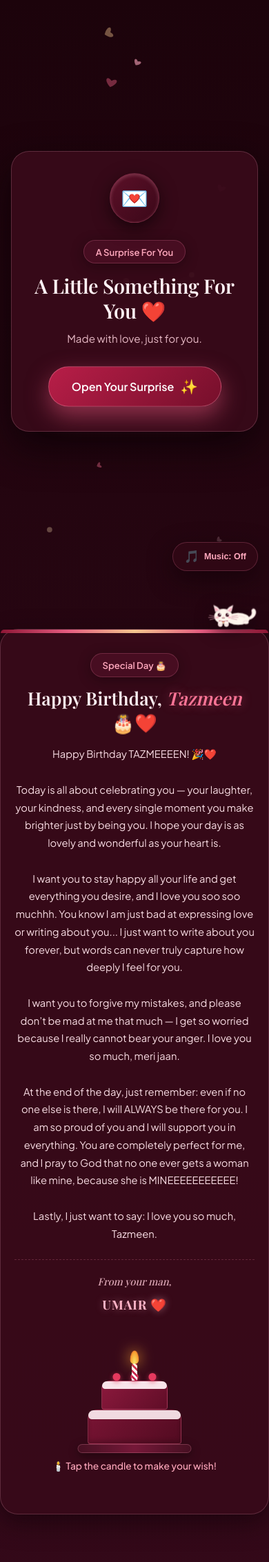
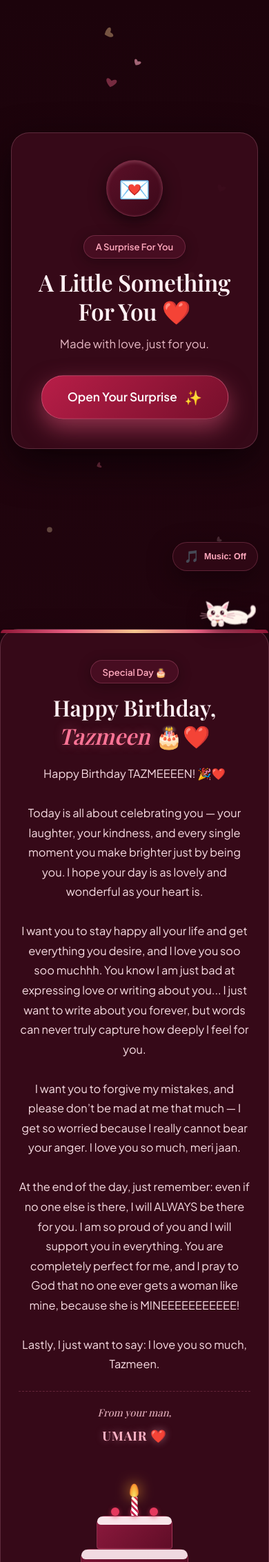
Before and after one commit to umairayub842-blip/birthday, a PHP site: page / in a window 390 px wide. Shown: the top 2265 px of the page at 69% size. Run offline with PHP 8.4, Linux system fonts and the light colour scheme; some web fonts are replaced.

Commit message:
Fix squeezed mobile view: make gallery photos big & immersive, enlarge cards and typography across all sections

```diff
--- a/style.css
+++ b/style.css
@@ -101,15 +100,15 @@ body {
   z-index: 2;
   width: 100%;
   max-width: 100%;
-  overflow-x: clip;
-}
-
-/* Mobile-first Container */
+  overflow-x: hidden;
+}
+
+/* Mobile-first Container (Spacious & Roomy) */
 .container {
   width: 100%;
   max-width: 1080px;
   margin: 0 auto;
-  padding: 0 1rem;
+  padding: 0 1.25rem;
 }
 
 /* --- Fluid Responsive Typography --- */
@@ -161,11 +160,11 @@ h1, h2, h3, h4 {
   display: inline-flex;
   align-items: center;
   justify-content: center;
-  gap: 0.55rem;
-  padding: 0.9rem 2rem;
-  min-height: 48px;
+  gap: 0.65rem;
+  padding: 1.05rem 2.25rem;
+  min-height: 52px;
   font-family: var(--font-body);
-  font-size: 0.98rem;
+  font-size: 1.05rem;
   font-weight: 600;
   border-radius: var(--radius-full);
   border: 1px solid rgba(255, 160, 185, 0.35);
@@ -293,14 +292,15 @@ h1, h2, h3, h4 {
 .hero-envelope-card {
   position: relative;
   width: 100%;
-  max-width: 460px;
+  max-width: 520px;
   background: var(--bg-card);
   border: 1px solid var(--border-light);
   border-radius: var(--radius-lg);
-  padding: 2.25rem 1.35rem;
+  padding: 2.75rem 1.65rem;
   box-shadow: var(--shadow-lg);
   transition: var(--transition-smooth);
   animation: cardFadeIn 1s cubic-bezier(0.16, 1, 0.3, 1) forwards;
+  margin: 0 auto;
 }
 
 @keyframes cardFadeIn {
@@ -315,16 +315,16 @@ h1, h2, h3, h4 {
 }
 
 .hero-envelope-icon {
-  width: 72px;
-  height: 72px;
-  margin: 0 auto 1.25rem;
+  width: 82px;
+  height: 82px;
+  margin: 0 auto 1.35rem;
   background: linear-gradient(135deg, #5C1028 0%, #3B0819 100%);
   border: 1px solid var(--border-delicate);
   border-radius: 50%;
   display: flex;
   align-items: center;
   justify-content: center;
-  font-size: 2rem;
+  font-size: 2.35rem;
   box-shadow: inset 0 2px 5px rgba(255, 180, 200, 0.25), 0 8px 24px rgba(10, 1, 5, 0.65);
   animation: softFloat 4s ease-in-out infinite;
 }
@@ -335,18 +335,18 @@ h1, h2, h3, h4 {
 }
 
 .hero-title {
-  font-size: clamp(1.8rem, 6.2vw, 2.75rem);
-  margin-bottom: 0.75rem;
+  font-size: clamp(2.1rem, 7.2vw, 2.9rem);
+  margin-bottom: 0.85rem;
   color: #FFF0F3;
   letter-spacing: -0.01em;
 }
 
 .hero-subtitle {
-  font-size: clamp(0.95rem, 3.4vw, 1.05rem);
+  font-size: clamp(1.05rem, 3.8vw, 1.18rem);
   color: var(--text-muted);
-  margin-bottom: 1.85rem;
+  margin-bottom: 2rem;
   font-weight: 400;
-  line-height: 1.5;
+  line-height: 1.6;
 }
 
 .hero-sparkle-decor {
@@ -368,9 +368,12 @@ h1, h2, h3, h4 {
   background: var(--bg-card);
   border: 1px solid var(--border-light);
   border-radius: var(--radius-lg);
-  padding: 2.15rem 1.25rem;
+  padding: 2.75rem 1.6rem;
   box-shadow: var(--shadow-md);
-  margin-bottom: 1.75rem;
+  margin-bottom: 2rem;
+  max-width: 580px;
+  margin-left: auto;
+  margin-right: auto;
   position: relative;
   overflow: visible; /* Allows the cute cat to peek over the top border */
 }
@@ -390,9 +393,9 @@ h1, h2, h3, h4 {
 /* --- Cute Laying / Peeking Cat on Birthday Card Border --- */
 .card-cat-wrapper {
   position: absolute;
-  top: -36px;
-  right: clamp(14px, 4vw, 38px);
-  width: clamp(82px, 15vw, 112px);
+  top: -42px;
+  right: clamp(16px, 4vw, 42px);
+  width: clamp(96px, 18vw, 128px);
   z-index: 25;
   cursor: pointer;
   user-select: none;
@@ -494,9 +501,9 @@ h1, h2, h3, h4 {
 }
 
 .birthday-heading {
-  font-size: clamp(1.65rem, 5.8vw, 2.85rem);
+  font-size: clamp(2rem, 7.2vw, 3.2rem);
   color: #FFF0F3;
-  margin-bottom: 1.1rem;
+  margin-bottom: 1.25rem;
   line-height: 1.3;
 }
 
@@ -509,7 +516,7 @@ h1, h2, h3, h4 {
 }
 
 .birthday-tagline {
-  font-size: clamp(0.92rem, 3.2vw, 1.02rem);
+  font-size: clamp(1.02rem, 3.8vw, 1.15rem);
   color: #F8DCE3;
   max-width: 660px;
   margin: 0 auto 1.5rem;
@@ -557,8 +564,8 @@ h1, h2, h3, h4 {
 }
 
 .cake-container {
-  width: 175px;
-  height: 155px;
+  width: 200px;
+  height: 175px;
   position: relative;
   margin: 0 auto;
   transition: var(--transition-smooth);
@@ -575,8 +582,8 @@ h1, h2, h3, h4 {
   bottom: 0;
   left: 50%;
   transform: translateX(-50%);
-  width: 165px;
-  height: 13px;
+  width: 190px;
+  height: 15px;
   background: linear-gradient(to right, #461022, #751838, #461022);
   border: 1px solid rgba(255, 160, 185, 0.25);
   border-radius: 12px;
@@ -586,11 +593,11 @@ h1, h2, h3, h4 {
 /* Bottom Tier */
 .cake-tier-bottom {
   position: absolute;
-  bottom: 13px;
+  bottom: 15px;
   left: 50%;
   transform: translateX(-50%);
-  width: 136px;
-  height: 50px;
+  width: 156px;
+  height: 56px;
   background: linear-gradient(135deg, #7A1434 0%, #520B21 100%);
   border: 1px solid rgba(255, 140, 170, 0.25);
   border-radius: 14px 14px 4px 4px;
@@ -603,7 +610,7 @@ h1, h2, h3, h4 {
   top: 0;
   left: 0;
   right: 0;
-  height: 13px;
+  height: 14px;
   background: #FFF0F4;
   border-radius: 14px 14px 10px 10px;
   opacity: 0.9;
@@ -612,11 +619,11 @@ h1, h2, h3, h4 {
 /* Top Tier */
 .cake-tier-top {
   position: absolute;
-  bottom: 63px;
+  bottom: 71px;
   left: 50%;
   transform: translateX(-50%);
-  width: 96px;
-  height: 42px;
+  width: 110px;
+  height: 48px;
   background: linear-gradient(135deg, #8C193D 0%, #600D27 100%);
   border: 1px solid rgba(255, 140, 170, 0.25);
   border-radius: 12px 12px 4px 4px;
@@ -628,7 +635,7 @@ h1, h2, h3, h4 {
   top: 0;
   left: 0;
   right: 0;
-  height: 11px;
+  height: 12px;
   background: #FFF0F4;
   border-radius: 12px 12px 8px 8px;
   opacity: 0.95;
@@ -637,16 +644,16 @@ h1, h2, h3, h4 {
 /* Cake Decor Strawberries / Cherries */
 .cake-decorations {
   position: absolute;
-  bottom: 105px;
+  bottom: 119px;
   left: 50%;
   transform: translateX(-50%);
   display: flex;
-  gap: 15px;
+  gap: 16px;
 }
 
 .cake-berry {
-  width: 11px;
-  height: 11px;
+  width: 12px;
+  height: 12px;
   background: #E5395E;
   border-radius: 50%;
   box-shadow: 0 2px 6px rgba(229, 57, 94, 0.7);
@@ -655,11 +662,11 @@ h1, h2, h3, h4 {
 /* Candle */
 .cake-candle {
   position: absolute;
-  bottom: 105px;
+  bottom: 119px;
   left: 50%;
   transform: translateX(-50%);
-  width: 8px;
-  height: 25px;
+  width: 9px;
+  height: 28px;
   background: repeating-linear-gradient(
     45deg,
     #FFFFFF,
```
Also changed, not shown: other parts of style.css (+93 -118 lines).
